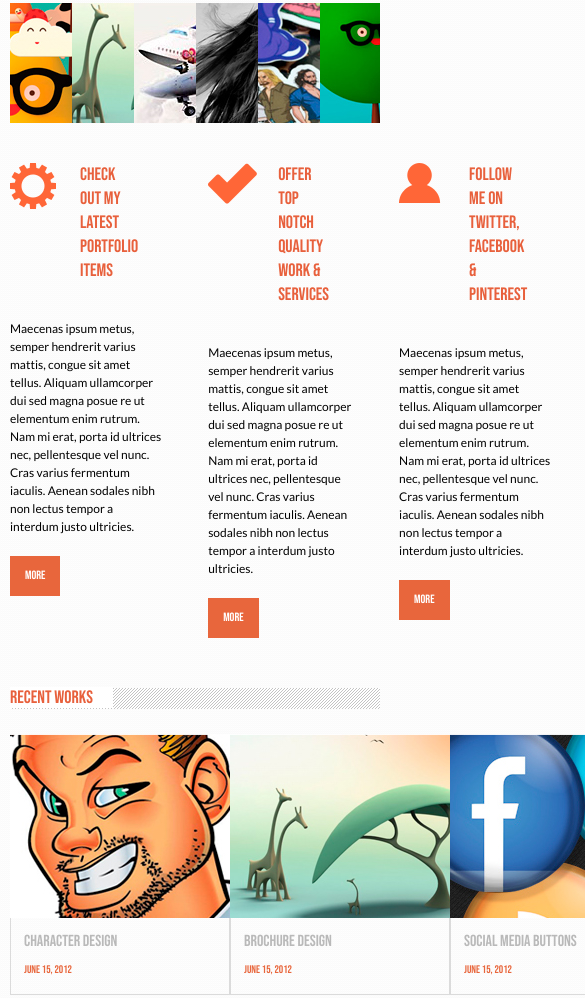
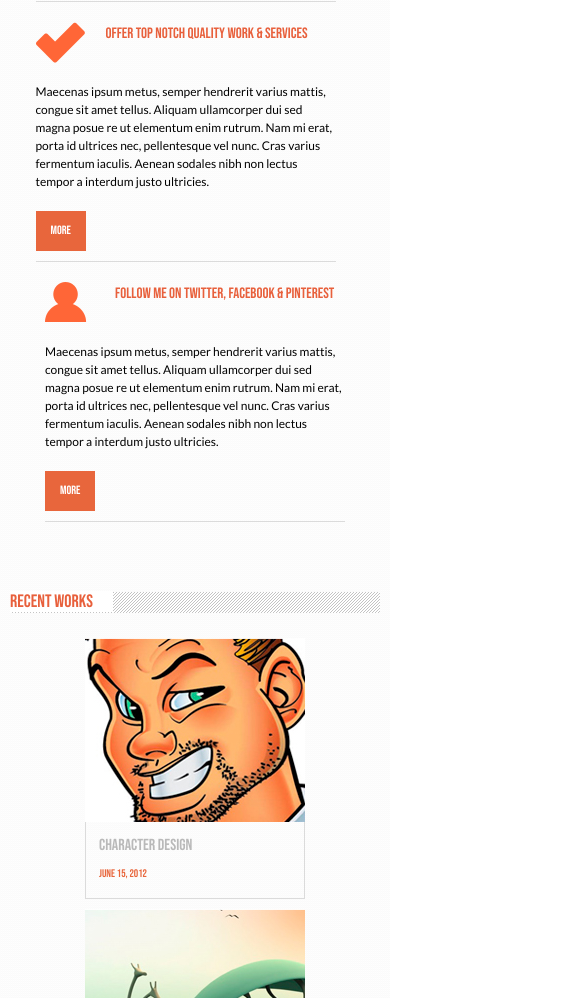
Before and after one commit to AlexOrinst/Jetro, a plain HTML site: page index.html in a window 390 px wide. Shown: the part 493-1491 px from the top of the page, 585 px wide, since content can reach past the window. Drawn offline with nearby package versions, Linux system fonts and the light colour scheme; a web font is replaced by a local one.

Commit message:
finished adaptive

```diff
--- a/css/media.css
+++ b/css/media.css
@@ -15,7 +15,7 @@
     .header__menu li {
         display: block;
         text-align: center;
-        margin-bottom: 20px;
+        margin-top: 20px;
         width: 100%;
         border-bottom: 1px dotted #e8663c;
     }
@@ -30,4 +30,52 @@
         display: block;
         font-size: 20px;
     }
+
+    .slider-for .slick-next {
+        top: 50%;
+    }
+
+    .slider__inner {
+        display: none;
+    }
+
+    .descr__items {
+        justify-content: center;
+        flex-wrap: wrap;
+        align-items: center;
+      }
+
+      .descr__content {
+        position: relative;
+        margin-right: 19px;
+        margin-bottom: 20px;
+        width: 300px;
+        border-bottom: 1px solid #dbdbdb;
+      }
+
+      .descr__title, .descr__text {
+          padding-right: 0;
+      }
+
+      .descr__title {
+          font-size: 15px;
+      }
+
+      .descr__button {
+          margin-bottom: 10px;
+      }
+
+      .social-media__wrapper {
+        justify-content: space-around;
+        flex-wrap: wrap;
+      }
+
+      .social-media__inner {
+          margin-bottom: 10px;
+      }
+
+      .footer-inner {
+          justify-content: center;
+          flex-wrap: wrap;
+      }
 }
--- a/css/style.css
+++ b/css/style.css
@@ -90,7 +90,7 @@ li {
 
 .slider__inner::before,
 .slider__inner::after {
-  content: '';
+  content: "";
   background-color: #f3af9d;
   position: absolute;
   width: 100%;
@@ -125,6 +125,7 @@ li {
   bottom: 32px;
   padding: 25px 30px 20px 20px;
 }
+
 .slider__item-title {
   font-size: 18px;
   padding-bottom: 18px;
@@ -158,8 +159,8 @@ li {
   content: "";
 }
 
-.slider__nav-item.slick-slide{
-  /* margin-right: 20px; */
+.slider__nav-item.slick-slide {
+  margin-right: 20px;
   margin-top: 15px;
   margin-left: 0px;
 }
@@ -167,6 +168,7 @@ li {
 .description {
   margin-top: 40px;
 }
+
 .descr__items {
   display: flex;
   justify-content: space-between;
@@ -239,7 +241,7 @@ li {
   justify-content: space-between;
 }
 
-.social-media__img img{
+.social-media__img img {
   display: block;
   margin-bottom: 0;
 }
@@ -315,7 +317,7 @@ span {
 
 .footer-inner::after,
 .footer-inner::before {
-  content: '';
+  content: "";
   height: 100%;
   position: absolute;
   background-color: #f3af9d;
--- a/js/main.js
+++ b/js/main.js
@@ -8,13 +8,12 @@ $(document).ready(function () {
     });
     $('.slider-nav').slick({
         slidesToShow: 6,
-        slidesToScroll: 2,
+        slidesToScroll: 1,
         asNavFor: '.slider-for',
         centerMode: false,
         focusOnSelect: true,
-        // variableWidth: true,
+        variableWidth: true,
         arrows: false,
-        infinite: true,
     });
 
     $('.header__menu-btn').on('click', function(){
```
